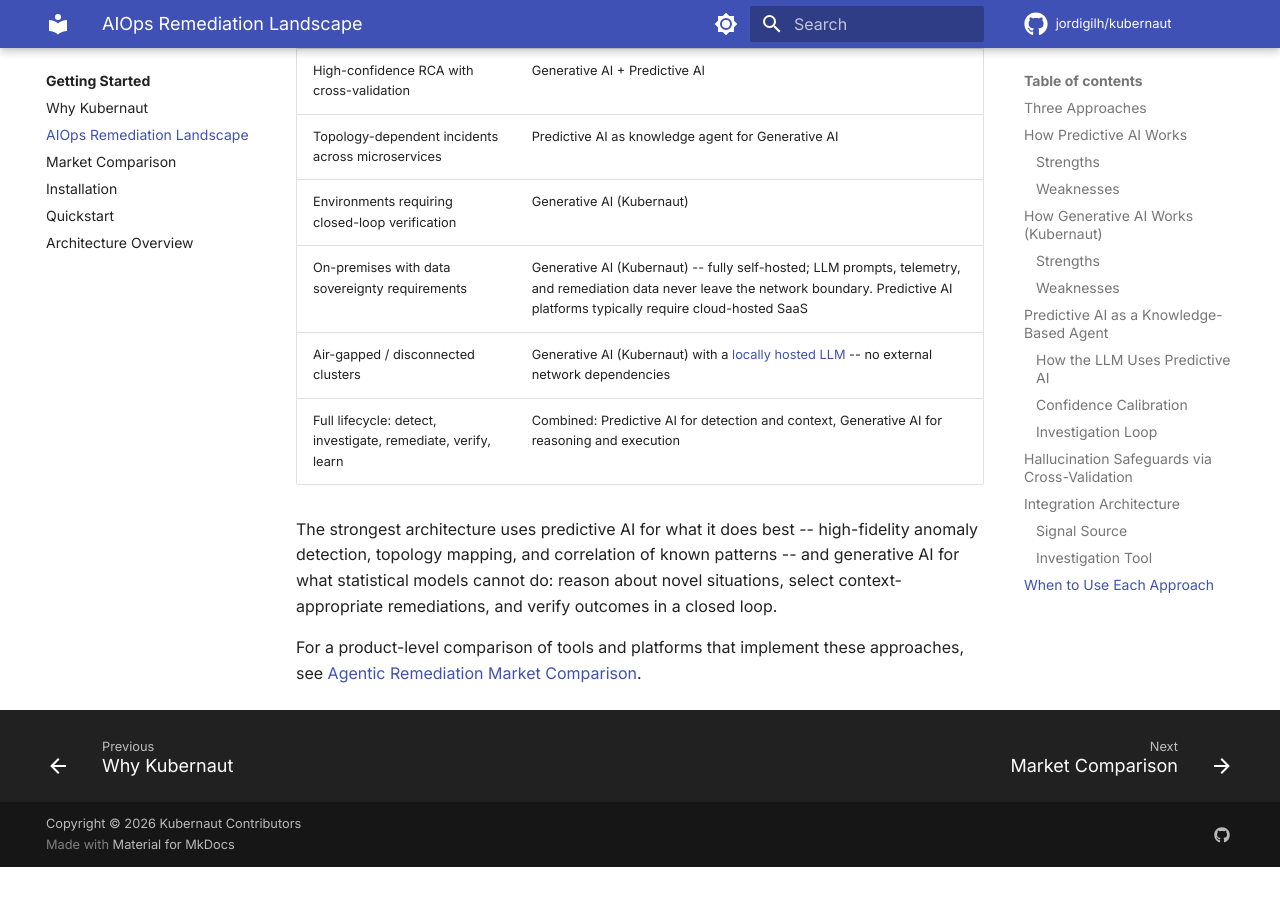
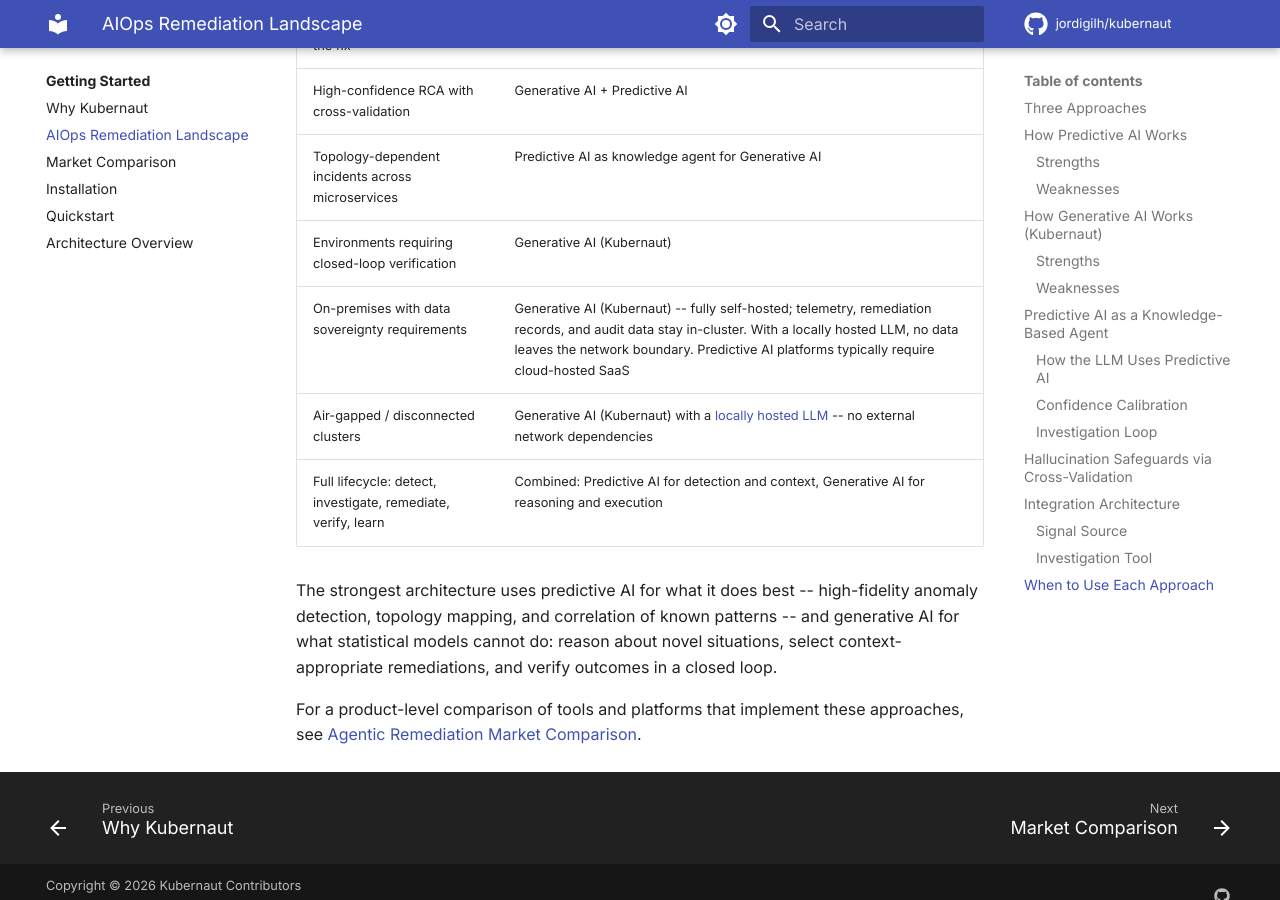
Before and after one commit to jordigilh/kubernaut-docs, an MkDocs documentation site: the page built from docs/getting-started/aiops-landscape.md, in a window 1280 px wide and 900 px high, scrolled down 6793 px. Built offline with MkDocs 1.6.1 and Material for MkDocs 9.7.7, drawn with Linux system fonts in a browser that asks for light colours; comment, search, counter and statistics services are not loaded; the version menu is left out; before the commit the page ends 7660 px from its top, so only the background shows below that.

Commit message:
fix: qualify data residency claim in aiops-landscape table
Clarify that telemetry, remediation records, and audit data stay
in-cluster, but full network boundary containment (including LLM
prompts) requires a locally hosted LLM.

Made-with: Cursor

```diff
--- a/docs/getting-started/aiops-landscape.md
+++ b/docs/getting-started/aiops-landscape.md
@@ -154,7 +154,7 @@ The LLM decides when and whether to query the predictive AI based on the investi
 | High-confidence RCA with cross-validation | Generative AI + Predictive AI |
 | Topology-dependent incidents across microservices | Predictive AI as knowledge agent for Generative AI |
 | Environments requiring closed-loop verification | Generative AI (Kubernaut) |
-| On-premises with data sovereignty requirements | Generative AI (Kubernaut) -- fully self-hosted; LLM prompts, telemetry, and remediation data never leave the network boundary. Predictive AI platforms typically require cloud-hosted SaaS |
+| On-premises with data sovereignty requirements | Generative AI (Kubernaut) -- fully self-hosted; telemetry, remediation records, and audit data stay in-cluster. With a locally hosted LLM, no data leaves the network boundary. Predictive AI platforms typically require cloud-hosted SaaS |
 | Air-gapped / disconnected clusters | Generative AI (Kubernaut) with a [locally hosted LLM](../operations/disconnected-install.md) -- no external network dependencies |
 | Full lifecycle: detect, investigate, remediate, verify, learn | Combined: Predictive AI for detection and context, Generative AI for reasoning and execution |
 
```
